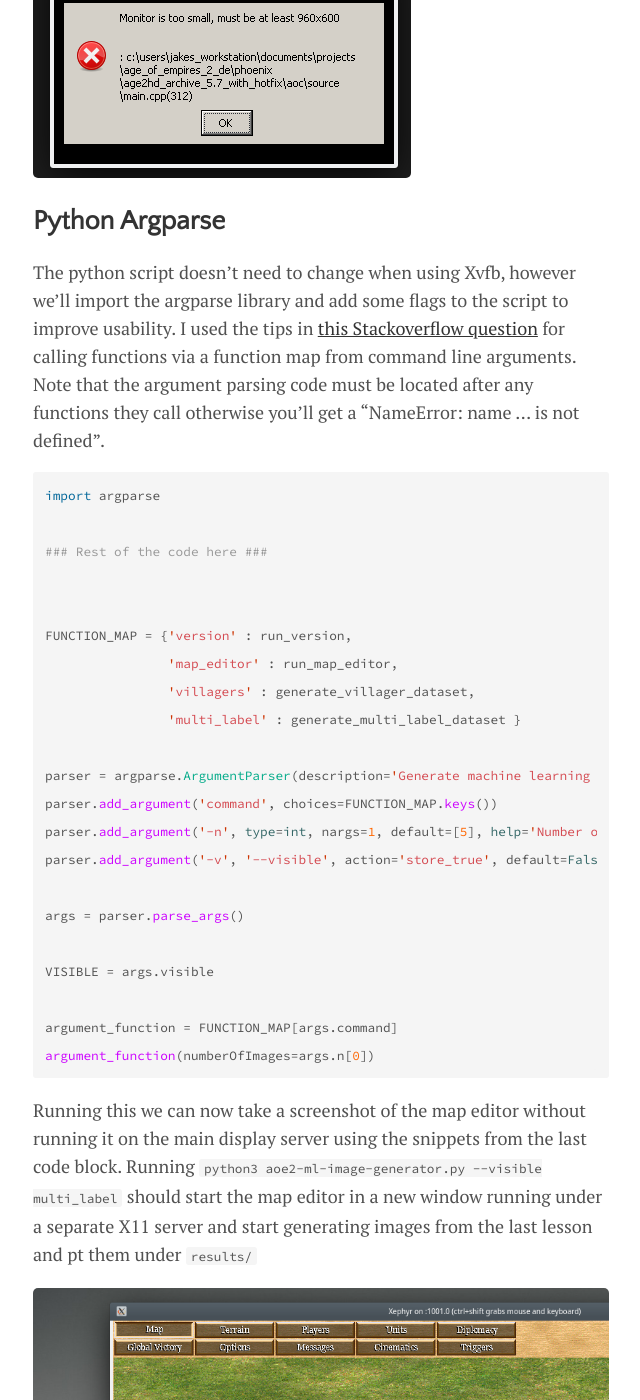
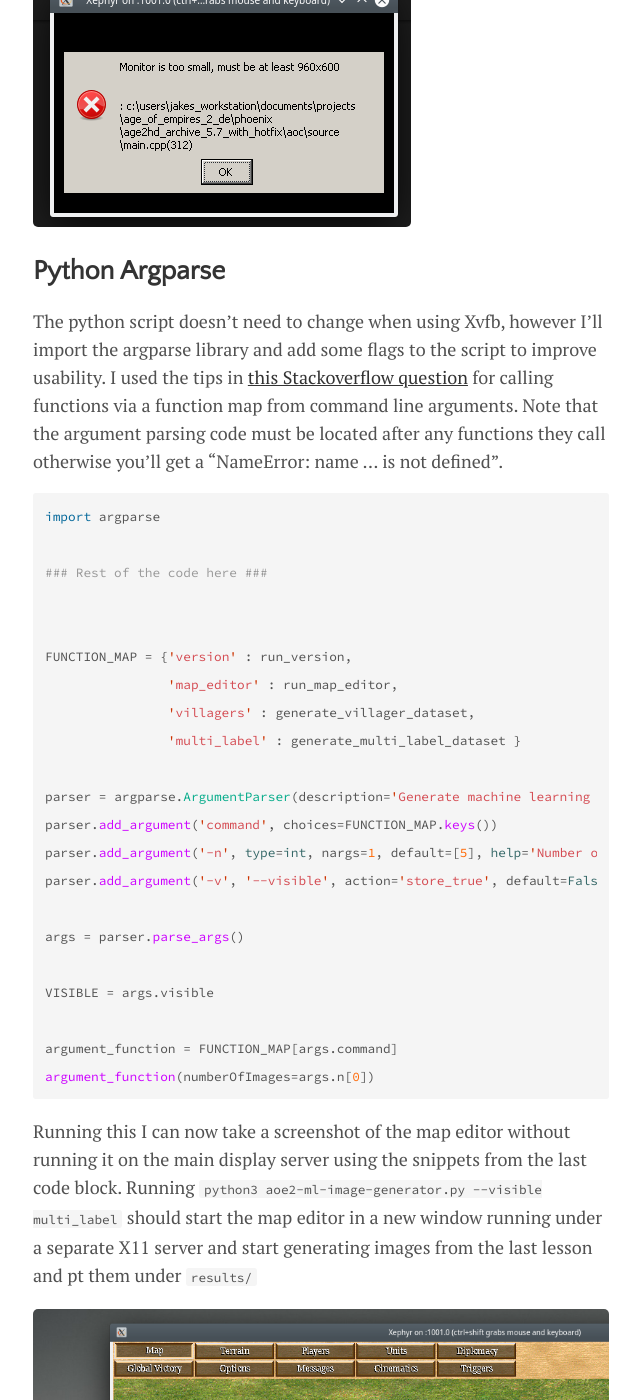
Before and after one commit to joalon/joalon.se, a Jekyll site: the page built from _posts/2019-09-30-Running-AoE2-map-editor-headless.md, in a window 1280 px wide and 1400 px high, scrolled down 2855 px. Shown: the whole window, without its empty margins (319-959 px from the left). Built offline with Jekyll 4.4.1, drawn with Linux system fonts in a browser that asks for light colours; nearby versions of some CDN libraries; comment, search, counter and statistics services are not loaded; some of the changed text lies outside the part shown.

````diff
--- a/_posts/2019-09-30-Running-AoE2-map-editor-headless.md
+++ b/_posts/2019-09-30-Running-AoE2-map-editor-headless.md
@@ -11,7 +11,7 @@ image:
 
 I've been running the AoE2 map editor with a pyautogui script to generate machine learning datasets. A problem is this hogs the mouse and screen on my laptop for long periods of time. It would be nice to be able to run this in the background. On Linux and using the X graphics server there are several ways to do this, I'll be using PyVirtualDisplay which will create a nested/virtual X server. The PyVirtualDisplay is a python wrapper that integrates with Xvfb, Xvnc and Xephyr but it requires modifications of the python script itself to start.
 
-As usual you can find the code on [Github](https://github.com/joalon/aoe2-ml-image-generator). This time we're building on top of the earlier work on the aoe2-ml-image-generator repository.
+As usual you can find the code on [Github](https://github.com/joalon/aoe2-ml-image-generator). This time I'm building on top of the earlier work on the aoe2-ml-image-generator repository.
 
 Prerequisites
 In this post I'll use the following list of applications,
@@ -44,7 +44,7 @@ A window should now pop up with a picture of the famous glxgears.
 To kill glxgears and xvfb you can run `fg` and `Ctrl-C` twice. This brings background processes started with & to the foreground so you can interrupt them.
 
 ## Pyvirtualdisplay
-[The PyVirtualDisplay](https://pypi.org/project/PyVirtualDisplay/) is a wrapper around Xvfb, Xephyr and Xvnc. We'll have to scrap the `start_aoe2` function and instead use EasyProcess to start with a virtual display:
+[The PyVirtualDisplay](https://pypi.org/project/PyVirtualDisplay/) is a wrapper around Xvfb, Xephyr and Xvnc. I'll have to scrap the `start_aoe2` function and instead use EasyProcess to start with a virtual display:
 
 ```python
 from easyprocess import EasyProcess
@@ -65,7 +65,7 @@ Setting the display for pyautogui on line 4 in the function is a workaround to s
 ![Resolution error](/images/headless-map-editor/aoe2-resolution-error.png)
 
 ## Python Argparse
-The python script doesn't need to change when using Xvfb, however we'll import the argparse library and add some flags to the script to improve usability. I used the tips in [this Stackoverflow question](https://stackoverflow.com/questions/27529610/call-function-based-on-argparse) for calling functions via a function map from command line arguments. Note that the argument parsing code must be located after any functions they call otherwise you'll get a "NameError: name ... is not defined".
+The python script doesn't need to change when using Xvfb, however I'll import the argparse library and add some flags to the script to improve usability. I used the tips in [this Stackoverflow question](https://stackoverflow.com/questions/27529610/call-function-based-on-argparse) for calling functions via a function map from command line arguments. Note that the argument parsing code must be located after any functions they call otherwise you'll get a "NameError: name ... is not defined".
 
 ```python
 import argparse
@@ -91,7 +91,7 @@ argument_function = FUNCTION_MAP[args.command]
 argument_function(numberOfImages=args.n[0])
 ```
 
-Running this we can now take a screenshot of the map editor without running it on the main display server using the snippets from the last code block. Running `python3 aoe2-ml-image-generator.py --visible multi_label` should start the map editor in a new window running under a separate X11 server and start generating images from the last lesson and pt them under `results/`
+Running this I can now take a screenshot of the map editor without running it on the main display server using the snippets from the last code block. Running `python3 aoe2-ml-image-generator.py --visible multi_label` should start the map editor in a new window running under a separate X11 server and start generating images from the last lesson and pt them under `results/`
 
 ![Headless map editor](/images/headless-map-editor/headless-map-editor.png)
 
````
Also changed, not shown: other parts of _posts/2019-09-30-Running-AoE2-map-editor-headless.md (+1 -1 lines).
